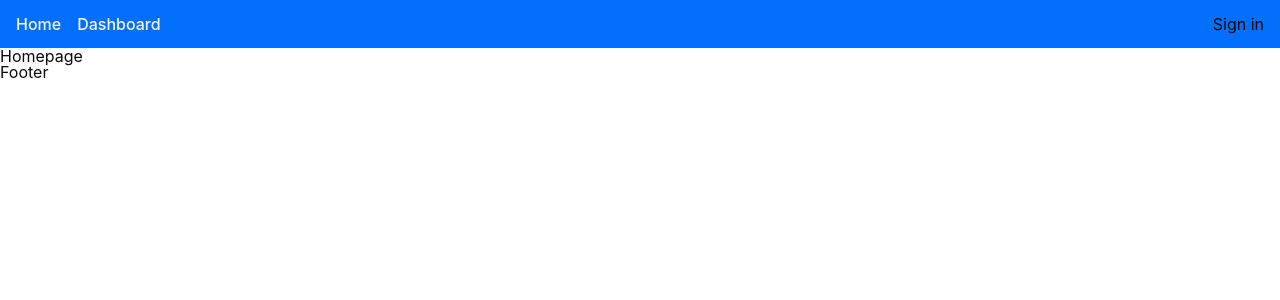
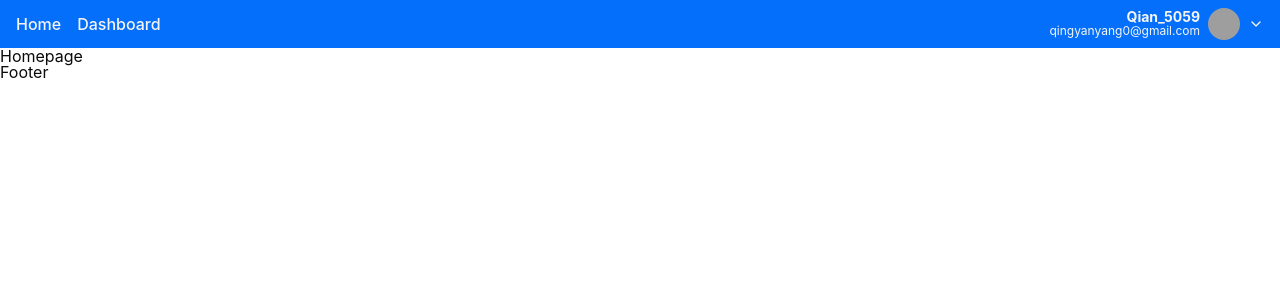
Before and after one commit to Innovate-Future-Foundation/frontend, a React (Vite) app: page / in a window 1280 px wide. Shown: the top 300 px of the page. Built offline with nearby package versions, Linux system fonts and the light colour scheme; no server answers; grey boxes are pictures that could not be loaded.

Commit message:
chore: combine components

```diff
--- a/src/components/Header/SignInAvatar.tsx
+++ b/src/components/Header/SignInAvatar.tsx
@@ -1,6 +1,7 @@
 import { abbreviateName, ellipticalString } from "@/utils/formatters";
 import AppAvatar from "../AppAvatar";
 import { ChevronDown } from "lucide-react";
+import ProfileDialog from "@/pages/Dashboard/ProfileDialog";
 
 type avatarType = {
   name: string;
@@ -14,8 +15,12 @@ const SignInAvatar: React.FC<avatarType> = ({ name, email, avatarLink }) => (
       <p className="text-secondary font-bold text-sm leading-3">{ellipticalString(name, 16)}</p>
       <p className="text-secondary text-[12px] leading-3">{ellipticalString(email, 24)}</p>
     </div>
-    <AppAvatar avatarLink={avatarLink} avatarAlt={"InnovateFuture"} size={8} avaterPlaceholder={abbreviateName(name)} />
-    <ChevronDown size={16} className="text-secondary" />
+    <ProfileDialog>
+      <button className="flex items-center gap-2">
+        <AppAvatar avatarLink={avatarLink} avatarAlt={"InnovateFuture"} size={8} avaterPlaceholder={abbreviateName(name)} />
+        <ChevronDown size={16} className="text-secondary" />
+      </button>
+    </ProfileDialog>
   </div>
 );
 
--- a/src/components/Header/index.tsx
+++ b/src/components/Header/index.tsx
@@ -1,5 +1,6 @@
 import { Link } from "react-router-dom";
-import { COGNITO_LOGIN_URL } from "@/constants/apiConfig";
+import SignInAvatar from "./SignInAvatar";
+// import { COGNITO_LOGIN_URL } from "@/constants/apiConfig";
 
 const Header = () => {
   return (
@@ -13,9 +14,10 @@ const Header = () => {
             <p>Dashboard</p>
           </Link>
         </div>
-        <a href={COGNITO_LOGIN_URL}>
+        {/* <a href={COGNITO_LOGIN_URL}>
           <p>Sign in</p>
-        </a>
+        </a> */}
+        <SignInAvatar avatarLink={"https://github.com/shadcn.png"} name={"Qian_5059"} email={"qingyanyang0@gmail.com"} />
       </nav>
     </header>
   );
--- a/src/pages/Organisation/index.tsx
+++ b/src/pages/Organisation/index.tsx
@@ -1,10 +1,10 @@
-import AppDataTable from "@/components/AppDataTable";
-import { orgColumns } from "./orgColumns";
+import OrganisationDetailPage from "./OrganisationDetailPage";
 
 const OrganisationPage = () => {
   return (
     <div className="w-full flex flex-col justify-center">
-      <AppDataTable columns={orgColumns} />
+      {/* <AppDataTable columns={orgColumns} /> */}
+      <OrganisationDetailPage />
     </div>
   );
 };
```
